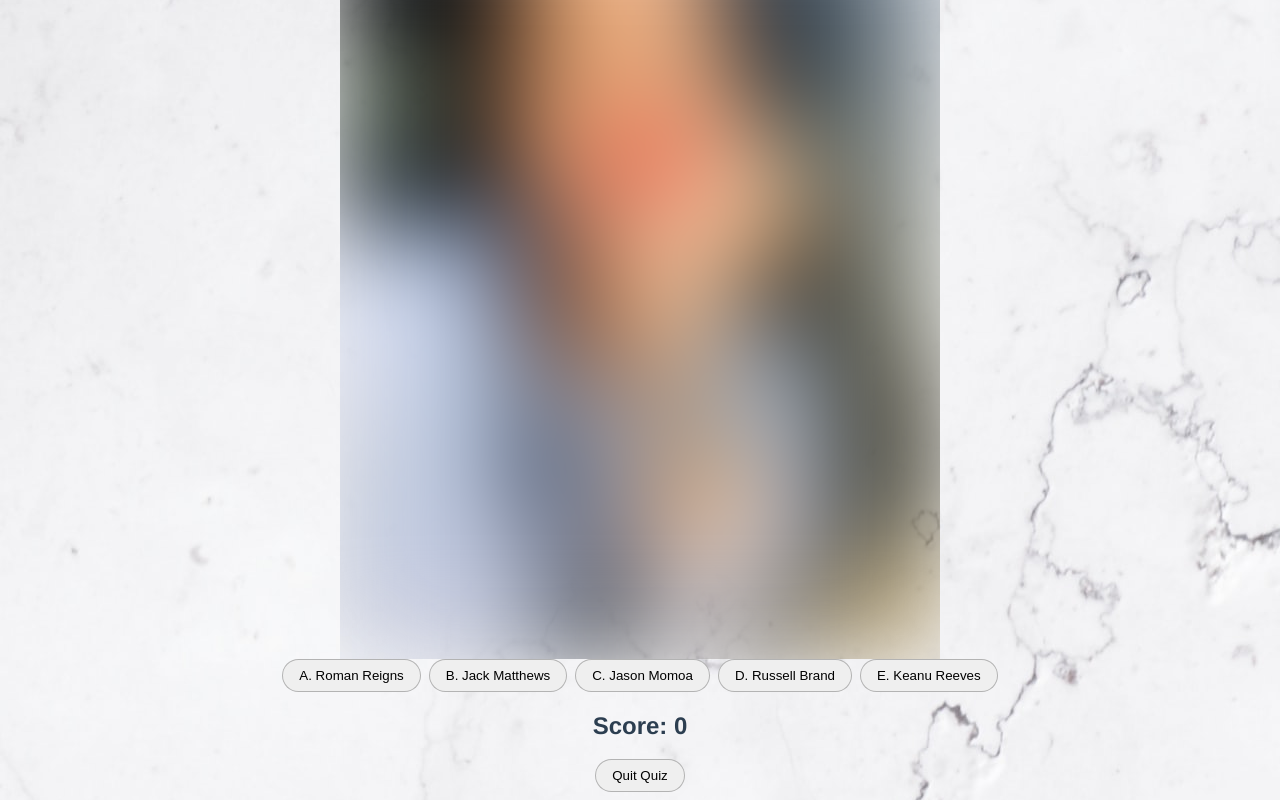
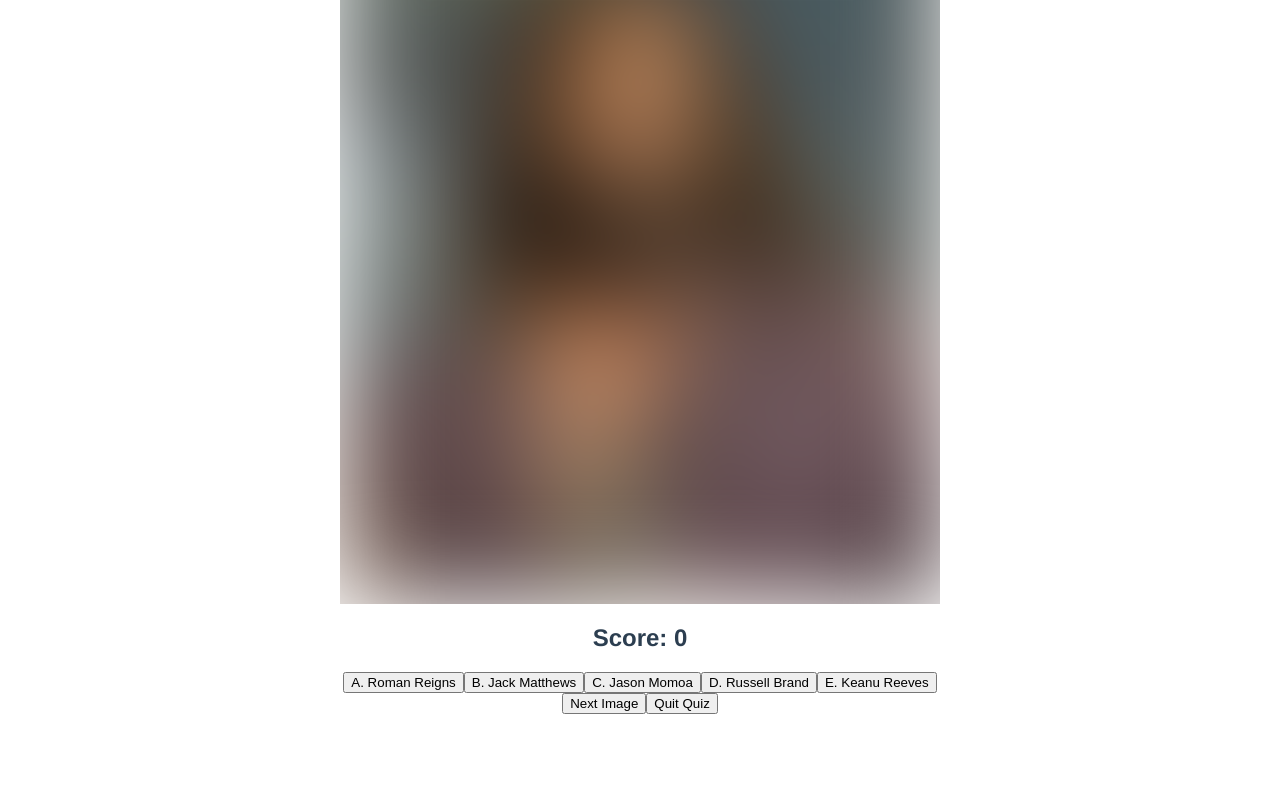
Before and after one commit to fromwhence/incognito_quiz, a Vue app: page / in a window 1280 px wide. Shown: the part 420-1220 px from the top of the page. After the commit the page ends 1142 px from the top, so only its background shows below. Built offline with nearby package versions, Linux system fonts and the light colour scheme.

Commit message:
added dynamic functionality and selectName method

```diff
--- a/src/App.vue
+++ b/src/App.vue
@@ -24,21 +24,21 @@
   color: #2c3e50;
 }
 
-#nav a.router-link-exact-active {
+/*#nav a.router-link-exact-active {
   color: #0a0909;
-}
+}*/
 
 body {
   font-family: "Book Antiqua", Palatino, "Palatino Linotype", "Palatino LT STD", Georgia, serif;
-  background-image: url('/images/background_image.jpeg');
+  /*background-image: url('/images/background_image.jpeg');*/
 }
 
-button{
+/*button{
   padding: 0.5rem 1rem;
   border: 1px solid rgba(0,0,0,0.25);
   border-radius: 5rem;
   margin: 0 0.25rem;
 
   transition:0.3s;
-}
+}*/
 </style>
--- a/src/views/Quiz.vue
+++ b/src/views/Quiz.vue
@@ -26,8 +26,13 @@
       <button v-on:click="blurryAmount = 0">0</button>
     </div>
 
+    <div class="main-quiz-content-container">
       <div class="photo-container">
-      <img v-bind:style="{filter: 'blur(' + blurryAmount + 'px)'}" src="/images/Rihanna.jpeg" alt="">
+        <img v-bind:style="{filter: 'blur(' + blurryAmount + 'px)'}" v-bind:src="currentQuestion.imagePath" alt="">
+      </div>
+
+      <div>
+        <h2>Score: {{ currentScore }} </h2>
       </div>
 
       <div class="multiple-choice-container">
@@ -35,18 +40,18 @@
         <button v-on:click="selectName('B')">B. {{ currentQuestion.possibleAnswers["B"] }}</button>
         <button v-on:click="selectName('C')">C. {{ currentQuestion.possibleAnswers["C"] }}</button>
         <button v-on:click="selectName('D')">D. {{ currentQuestion.possibleAnswers["D"] }}</button>
-      <button v-on:click="selectName('E')">E. {{ currentQuestion.possibleAnswers["E"]}}</button>
+        <button v-on:click="selectName('E')">E. {{ currentQuestion.possibleAnswers["E"] }}</button>
+      </div>
     </div>
 
 <!-- <div class="photo-from-rails">
       <img v-bind:src="images.photo" alt="blurry photo">
     </div> -->
 
-    <div>
-      <h2>Score: {{ currentScore }} </h2>
-    </div>
+
 
     <div>
+      <button v-on:click="nextQuestion()">Next Image</button>
       <button v-on:click="quitQuiz()">Quit Quiz</button>
     </div>
 
@@ -81,6 +86,7 @@ export default {
       currentQuestionIndex: 0,
       currentQuestion: {
         celebrity: "",
+        imagePath: "",
         possibleAnswers: {
           A: "",
           B: "",
@@ -93,6 +99,7 @@ export default {
       quizQuestions:[
       {
         celebrity: "Jason Momoa",
+        imagePath: "/images/JasonMomoa.jpg",
         possibleAnswers: {
           A: "Roman Reigns",
           B: "Jack Matthews",
@@ -176,12 +183,23 @@ export default {
   },
   methods: {
     startQuiz: function() {},
+    // playQuiz: function() {
+
+    //   // body...
+    // },
     setFile: function(event) {
       if (event.target.files.length > 0) {
         this.image = event.target.files[0];
       }
     },
-    selectName: function() {
+    selectName: function(option) {
+      console.log(option);
+      console.log(this.currentQuestion.correctAnswer);
+      if (option === this.currentQuestion.correctAnswer) {
+        this.blurryAmount = 0;
+      } else {
+        this.blurryAmount -= 10;
+      }
     }
   }
 };
```
Lines whose indentation alone changed are shown as unchanged.
